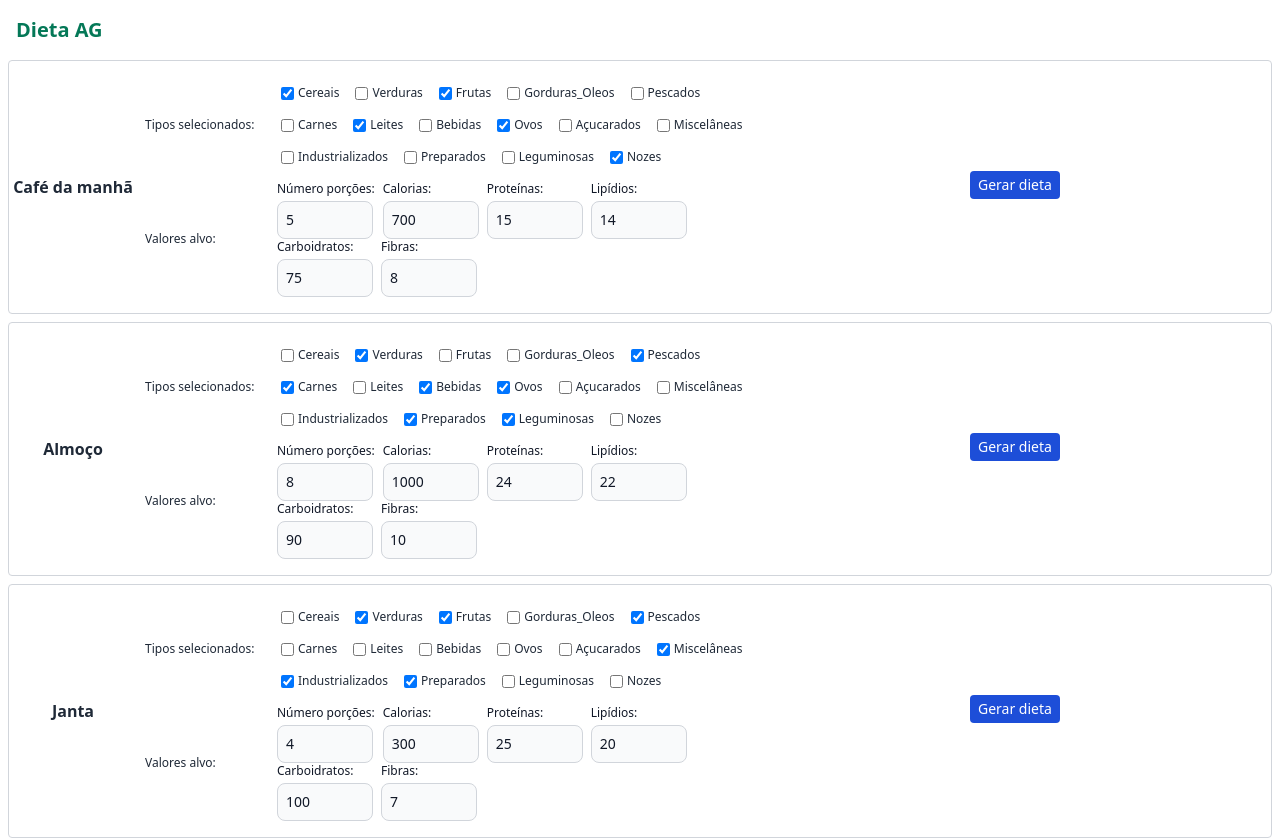
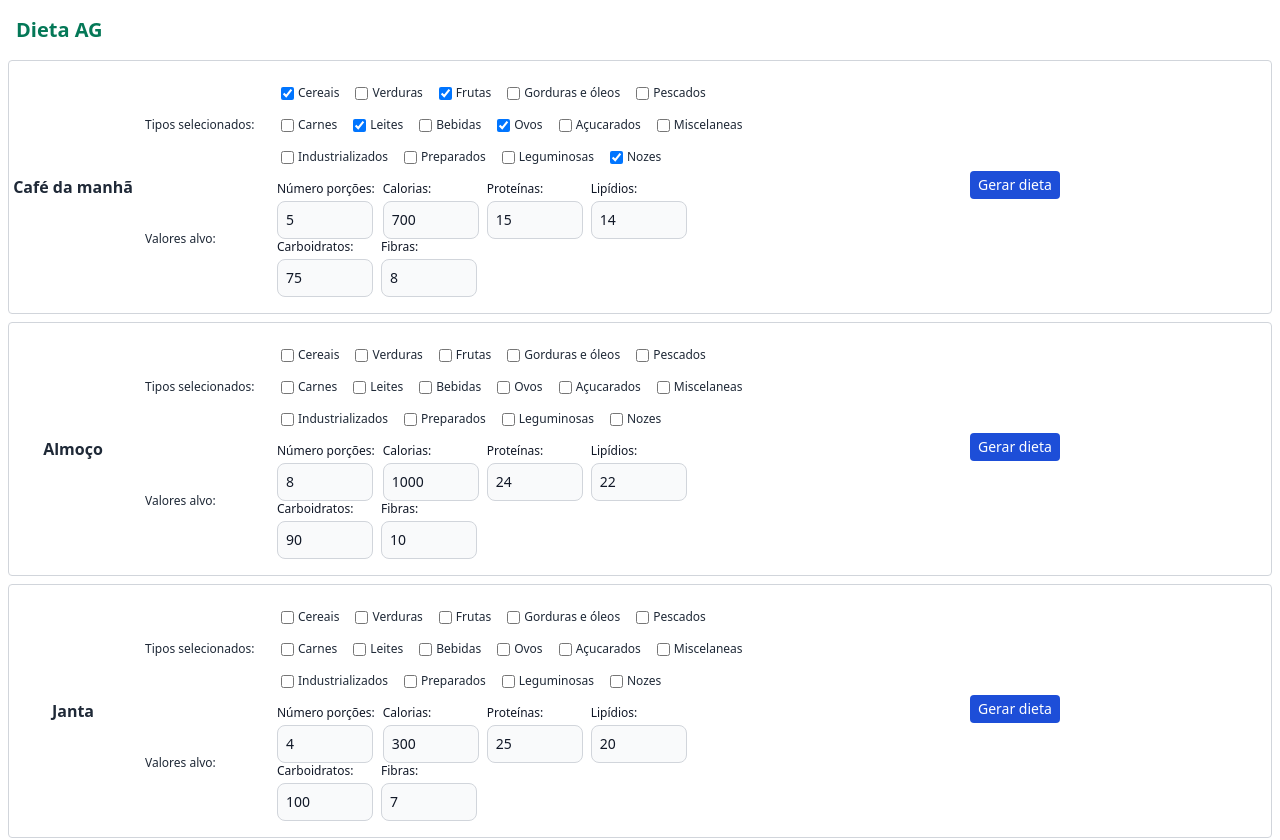
Before and after one commit to mbrufatto/genetic-algorithm-diet, a Vue app in the folder client/: page / in a window 1280 px wide. Shown: the top 840 px of the page. Built offline with nearby package versions, Linux system fonts and the light colour scheme.

Commit message:
Correção de labels das comidas

```diff
--- a/client/src/components/FoodTypes.vue
+++ b/client/src/components/FoodTypes.vue
@@ -17,8 +17,8 @@ const props = defineProps({
     </div>
     <div class="flex flex-wrap">
       <div v-for="food in state.defaultFoodTypes" class="flex space-x-1 items-center p-2 text-xs">
-        <input type="checkbox" name="" id="" :checked="typesSelected.includes(food)">
-        <label for="">{{ food }}</label>
+        <input type="checkbox" :checked="typesSelected.includes(food.code)">
+        <label for="">{{ food.label }}</label>
       </div>
     </div>
   </div>
--- a/client/src/components/Meal.vue
+++ b/client/src/components/Meal.vue
@@ -29,6 +29,8 @@ function postGeneratedDiet() {
     fibras: props.config.target.fibers,
     categorias: props.config.typesSelected // ?
   }
+  console.log(props.config.typesSelected);
+
   axios.post('http://127.0.0.1:5000/post-diet', generateDietRequest)
     .then((response) => {
       this.diet = response.data;
--- a/client/src/components/state.js
+++ b/client/src/components/state.js
@@ -1,30 +1,30 @@
-import { reactive } from 'vue';
+import { reactive } from "vue";
 
 export const state = reactive({
-    meals:  [],
+    meals: [],
 
     defaultFoodTypes: [
-        "Cereais",
-        "Verduras",
-        "Frutas",
-        "Gorduras_Oleos",
-        "Pescados",
-        "Carnes",
-        "Leites",
-        "Bebidas",
-        "Ovos",
-        "Açucarados",
-        "Miscelâneas",
-        "Industrializados",
-        "Preparados",
-        "Leguminosas",
-        "Nozes"
+        { label: "Cereais", code: "CEREAIS" },
+        { label: "Verduras", code: "VERDURAS" },
+        { label: "Frutas", code: "FRUTAS" },
+        { label: "Gorduras e óleos", code: "GORDURAS_OLEOS" },
+        { label: "Pescados", code: "PESCADOS" },
+        { label: "Carnes", code: "CARNES" },
+        { label: "Leites", code: "LEITES" },
+        { label: "Bebidas", code: "BEBIDAS" },
+        { label: "Ovos", code: "OVOS" },
+        { label: "Açucarados", code: "ACUCARADOS" },
+        { label: "Miscelaneas", code: "MISCELANEAS" },
+        { label: "Industrializados", code: "INDUSTRIALIZADOS" },
+        { label: "Preparados", code: "PREPARADOS" },
+        { label: "Leguminosas", code: "LEGUMINOSAS" },
+        { label: "Nozes", code: "NOZES" },
     ],
 
     defaultMeals: [
         {
-            title: 'Café da manhã',
-            typesSelected: ['Cereais','Frutas', 'Leites', 'Ovos','Nozes'],
+            title: "Café da manhã",
+            typesSelected: ["CEREAIS", "FRUTAS", "LEITES", "OVOS", "NOZES"],
             target: {
                 servings: 5,
                 calories: 700,
@@ -32,13 +32,20 @@ export const state = reactive({
                 lipids: 14,
                 carbohydrates: 75,
                 fibers: 8,
-            }
-
+            },
         },
         {
-            title: 'Almoço',
-            typesSelected: ['Verduras','Gorduras e óleos',
-                'Pescados','Carnes','Ovos','Bebidas','Preparados','Leguminosas'],
+            title: "Almoço",
+            typesSelected: [
+                "Verduras",
+                "Gorduras e óleos",
+                "Pescados",
+                "Carnes",
+                "Ovos",
+                "Bebidas",
+                "Preparados",
+                "Leguminosas",
+            ],
             target: {
                 servings: 8,
                 calories: 1000,
@@ -46,11 +53,18 @@ export const state = reactive({
                 lipids: 22,
                 carbohydrates: 90,
                 fibers: 10,
-            }
+            },
         },
         {
-            title: 'Janta',
-            typesSelected: ['Pescados','Frutas','Verduras','Industrializados','Preparados','Miscelâneas'],
+            title: "Janta",
+            typesSelected: [
+                "Pescados",
+                "Frutas",
+                "Verduras",
+                "Industrializados",
+                "Preparados",
+                "Miscelâneas",
+            ],
             target: {
                 servings: 4,
                 calories: 300,
@@ -58,8 +72,7 @@ export const state = reactive({
                 lipids: 20,
                 carbohydrates: 100,
                 fibers: 7,
-            }
+            },
         },
-    ]
-
-})
+    ],
+});
```
Also changed, not shown: 1 other file (tests, documents, lock files or other folders).
